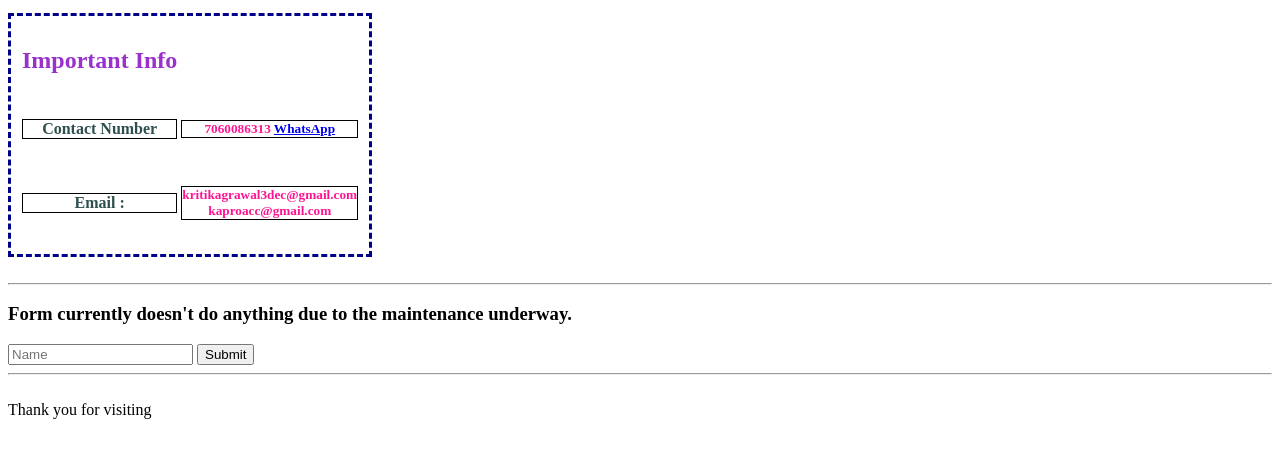
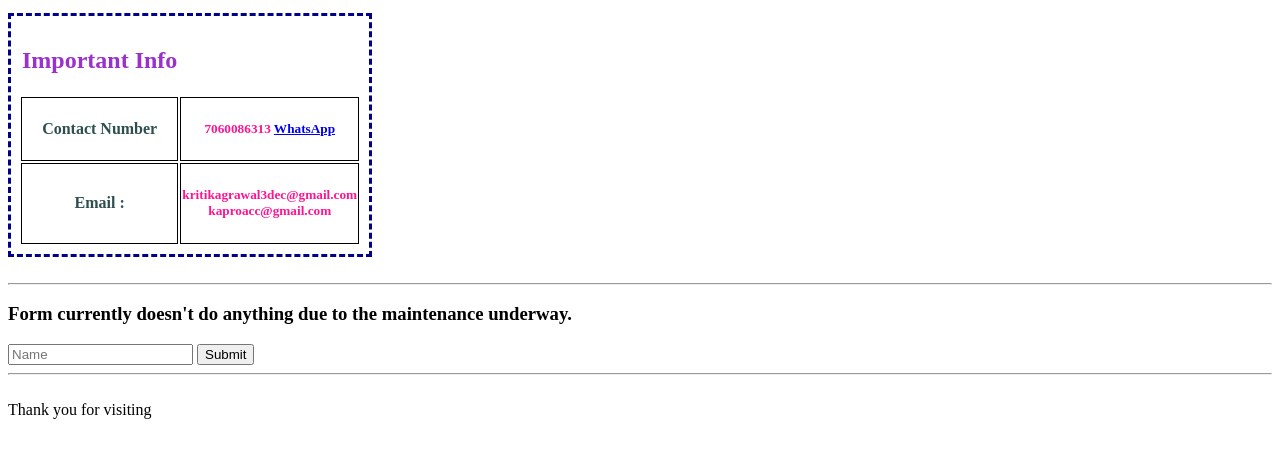
Before and after one commit to Kritik-Agrawal/Kritik-Agrawal.github.io, a plain HTML site: page index.html in a window 1280 px wide. Shown: the part 101-558 px from the top of the page. Drawn offline with Linux system fonts and the light colour scheme.

Commit message:
Update index.html

```diff
--- a/index.html
+++ b/index.html
@@ -18,25 +18,25 @@
         </thead>
         <tbody>
             <tr>
-                <td>
-                    <h4 id="tabd1">
+                <td id="tabd1">
+                    <h4>
                         Contact Number
                     </h4>
                 </td>
-                <td>
-                    <h5 id="tabd2">
+                <td id="tabd2">
+                    <h5>
                         7060086313 <a href="wa.me/917060086313"> WhatsApp </a>
                     </h5>
                 </td>
             </tr>
             <tr>
-                <td>
-                    <h4 id="tabd1">
+                <td id="tabd1">
+                    <h4>
                         Email :
                     </h4>
                 </td>
-                <td>
-                    <h5 id="tabd2">
+                <td id="tabd2">
+                    <h5>
                         kritikagrawal3dec@gmail.com
                         <br>
                         kaproacc@gmail.com
```
